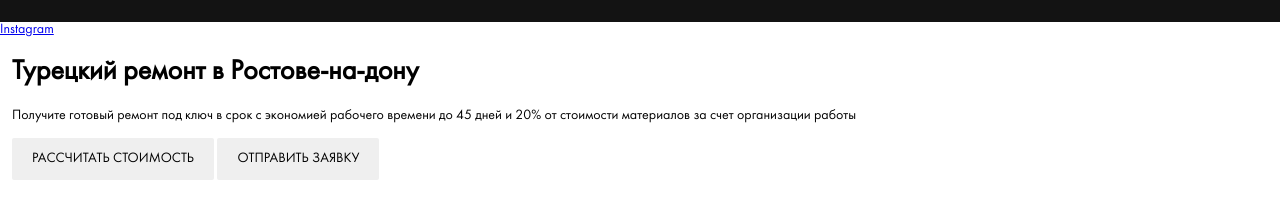
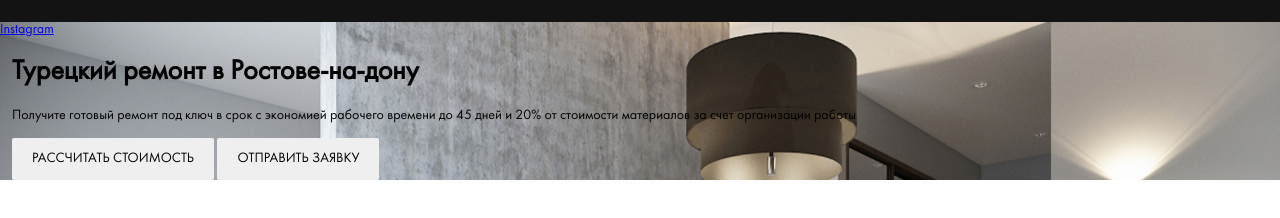
Before and after one commit to MigaesG/repair-design, a website: page index.html in a window 1280 px wide. Shown: the part 70-288 px from the top of the page. Drawn offline with Linux system fonts and the light colour scheme; files whose address does not match are found by name.

Commit message:
feat: add folder img and hero-bg.img

```diff
--- a/sass/style.sass
+++ b/sass/style.sass
@@ -4,6 +4,7 @@
 @import 'interface'
 @import 'grid'
 @import 'templates/_header'
+@import 'templates/_hero'
 
 
 body
--- /dev/null
+++ b/sass/templates/_hero.sass
@@ -0,0 +1,2 @@
+.hero
+  background: url('../img/hero-bg.jpg')
```
Also changed, not shown: css/style.css, img/hero-bg.jpg (added).
